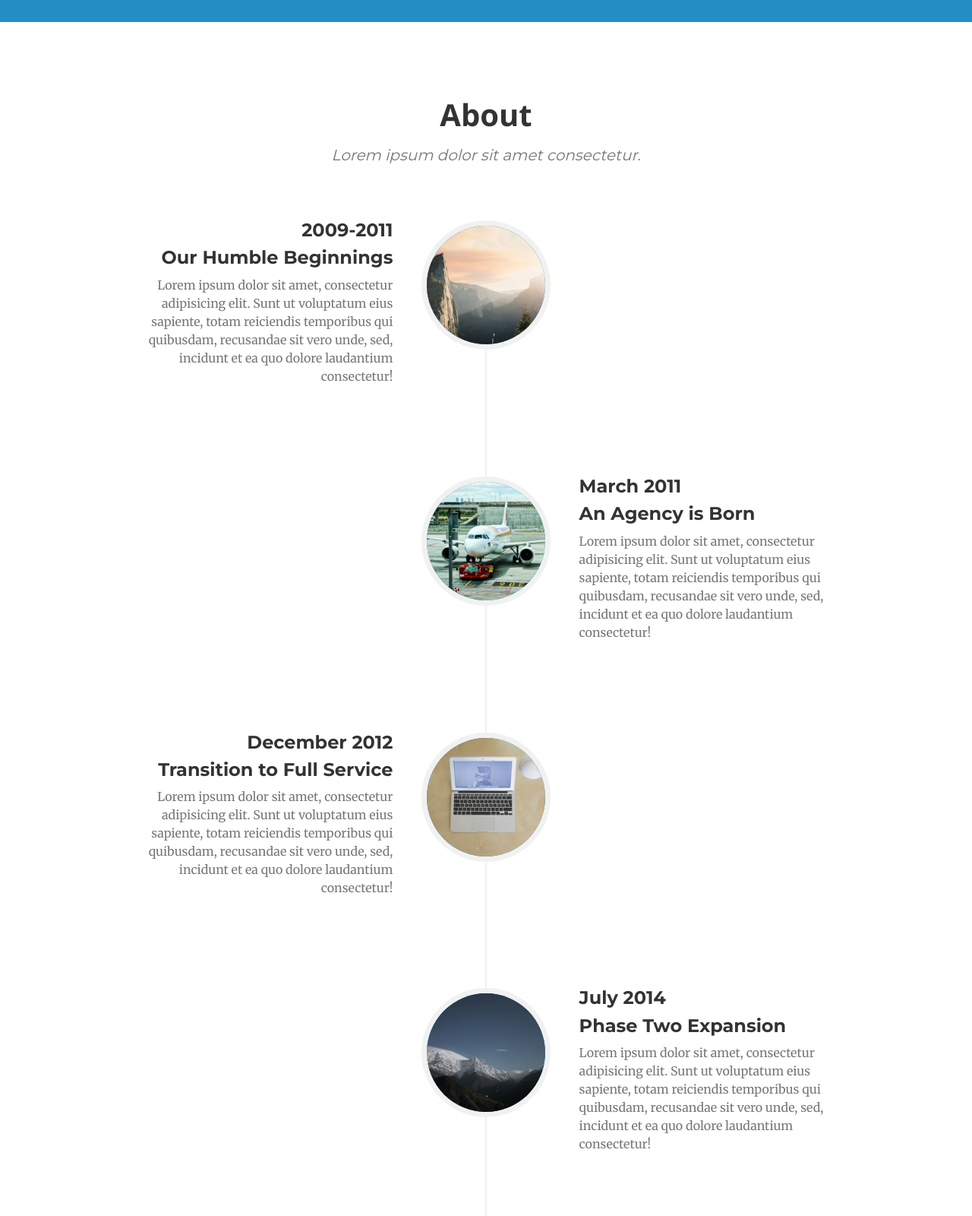
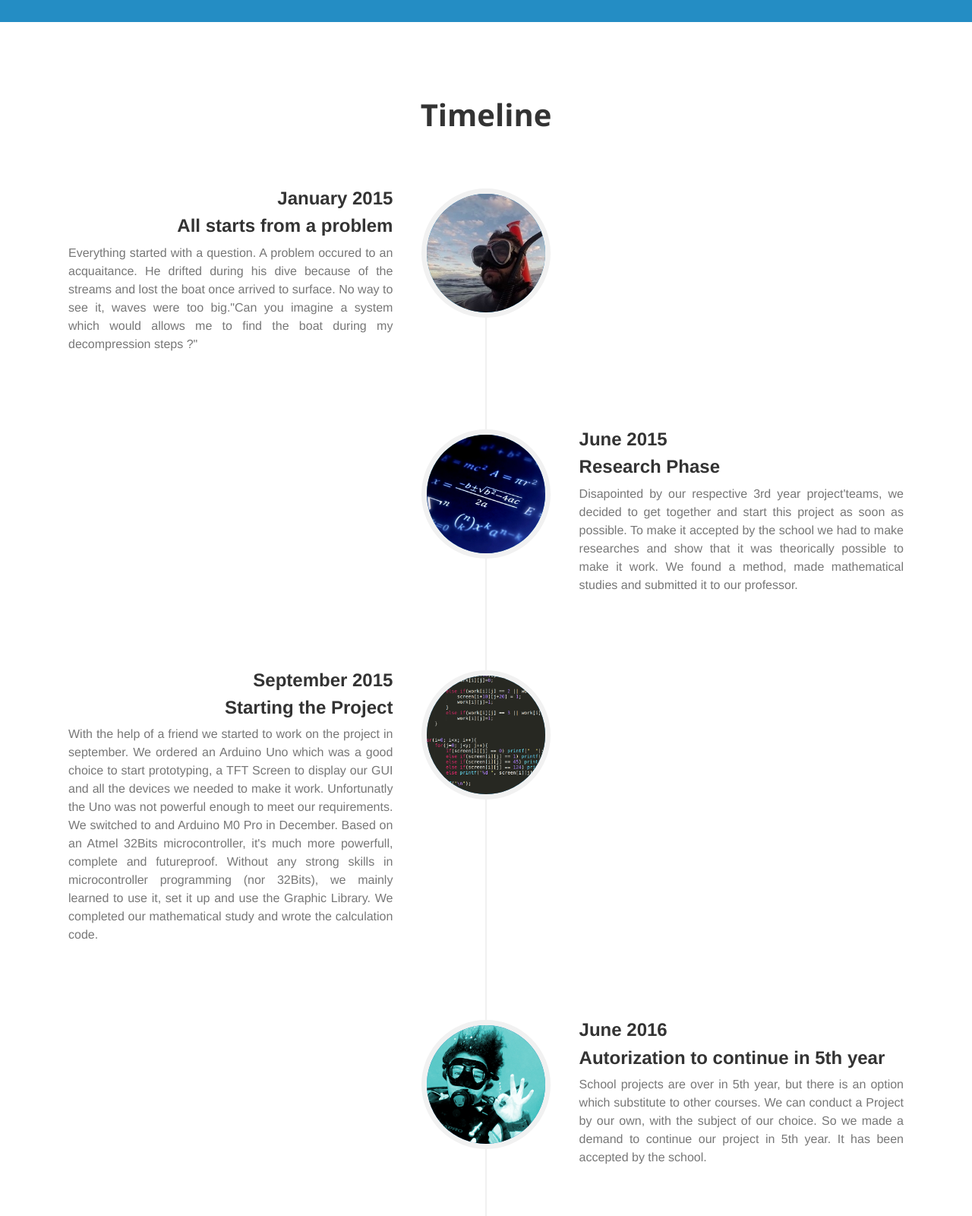
Before and after one commit to diving-compass/home, a website: page index.html in a window 1280 px wide. Shown: the part 1200-2800 px from the top of the page at 76% size. Drawn offline with nearby package versions, Linux system fonts and the light colour scheme; a web font is replaced by a local one.

Commit message:
Up timeline

```diff
--- a/css/creative.css
+++ b/css/creative.css
@@ -52,6 +52,7 @@ p {
 .text-faded {
   color: rgba(255, 255, 255, 0.7);
 }
+
 section {
   padding: 100px 0;
 }
@@ -484,6 +485,10 @@ footer ul.quicklinks {
 .team-member p {
   margin-top: 0;
 }
+.team-member p text-muted {
+  text-align: center;
+}
+
 
 @media (min-width: 767px) {
   #portfolio .portfolio-item {
@@ -583,7 +588,10 @@ footer ul.quicklinks {
 .timeline .timeline-heading h4.subheading {
   text-transform: none;
 }
-.timeline .timeline-body > p,
+.timeline .timeline-body > p {
+  text-align: justify;
+  text-justify: inter-word;
+}
 .timeline .timeline-body > ul {
   margin-bottom: 0;
 }
@@ -592,7 +600,7 @@ footer ul.quicklinks {
     left: 50%;
   }
   .timeline > li {
-    margin-bottom: 100px;
+    margin-bottom: 60px;
     min-height: 100px;
   }
   .timeline > li .timeline-panel {
@@ -644,7 +652,7 @@ footer ul.quicklinks {
     min-height: 170px;
   }
   .timeline > li .timeline-panel {
-    padding: 0 20px 20px 100px;
+    padding: 0 20px 20px 20px;
   }
   .timeline > li .timeline-image {
     width: 170px;
@@ -655,7 +663,7 @@ footer ul.quicklinks {
     margin-top: 40px;
   }
   .timeline > li.timeline-inverted > .timeline-panel {
-    padding: 0 100px 20px 20px;
+    padding: 0 20px 20px 20px;
   }
 }
 
@@ -690,6 +698,7 @@ section h3.section-subheading {
   font-size: 20px;
   font-family: "Montserrat", "Droid Serif", "Helvetica Neue", Helvetica, Arial, sans-serif;
   text-transform: none;
+  text-align: center;
   font-style: italic;
   font-weight: 400;
   margin-bottom: 75px;
--- a/index.html
+++ b/index.html
@@ -9,7 +9,7 @@
     <meta name="description" content="">
     <meta name="author" content="">
 
-    <title>Creative - Start Bootstrap Theme</title>
+    <title>Diving Compass</title>
 
     <!-- Bootstrap Core CSS -->
     <link href="vendor/bootstrap/css/bootstrap.min.css" rel="stylesheet">
@@ -17,13 +17,7 @@
     <!-- Custom Fonts -->
     <link href="vendor/font-awesome/css/font-awesome.min.css" rel="stylesheet" type="text/css">
     <link href='https://fonts.googleapis.com/css?family=Open+Sans:300italic,400italic,600italic,700italic,800italic,400,300,600,700,800' rel='stylesheet' type='text/css'>
-    <link href='https://fonts.googleapis.com/css?family=Merriweather:400,300,300italic,400italic,700,700italic,900,900italic' rel='stylesheet' type='text/css'>
 
-
-    <link href="https://fonts.googleapis.com/css?family=Montserrat:400,700" rel="stylesheet" type="text/css">
-    <link href='https://fonts.googleapis.com/css?family=Kaushan+Script' rel='stylesheet' type='text/css'>
-    <link href='https://fonts.googleapis.com/css?family=Droid+Serif:400,700,400italic,700italic' rel='stylesheet' type='text/css'>
-    <link href='https://fonts.googleapis.com/css?family=Roboto+Slab:400,100,300,700' rel='stylesheet' type='text/css'>
 
     <!-- Plugin CSS -->
     <link href="vendor/magnific-popup/magnific-popup.css" rel="stylesheet">
@@ -51,7 +45,7 @@
                 <button type="button" class="navbar-toggle collapsed" data-toggle="collapse" data-target="#bs-example-navbar-collapse-1">
                     <span class="sr-only">Toggle navigation</span> Menu <i class="fa fa-bars"></i>
                 </button>
-                <a class="navbar-brand page-scroll" href="#page-top">Start Bootstrap</a>
+                <a class="navbar-brand page-scroll" href="#page-top">Diving Compass</a>
             </div>
 
             <!-- Collect the nav links, forms, and other content for toggling -->
@@ -67,6 +61,9 @@
                         <a class="page-scroll" href="#portfolio">Portfolio</a>
                     </li>
                     <li>
+                        <a class="page-scroll" href="#team">Team</a>
+                    </li>
+                    <li>
                         <a class="page-scroll" href="#contact">Contact</a>
                     </li>
                 </ul>
@@ -79,9 +76,9 @@
     <header>
         <div class="header-content">
             <div class="header-content-inner">
-                <h1 id="homeHeading">Your Favorite Source of Free Bootstrap Themes</h1>
+                <h1 id="homeHeading">Ascent safely right to the boat</h1>
                 <hr>
-                <p>Start Bootstrap can help you build better websites using the Bootstrap CSS framework! Just download your template and start going, no strings attached!</p>
+                <p>Never lose the boat again. Never surface 500ft away from the boat. With the Diving Compass you will be able to swim directly under the boat during your decompression stops</p>
                 <a href="#about" class="btn btn-primary btn-xl page-scroll">Find Out More</a>
             </div>
         </div>
@@ -148,8 +145,8 @@
         <div class="container">
             <div class="row">
                 <div class="col-lg-12 text-center">
-                    <h2 class="section-heading">About</h2>
-                    <h3 class="section-subheading text-muted">Lorem ipsum dolor sit amet consectetur.</h3>
+                    <h2 class="section-heading">Timeline</h2>
+                    <h3 class="section-subheading text-muted"></h3>
                 </div>
             </div>
             <div class="row">
@@ -157,12 +154,68 @@
                     <ul class="timeline">
                         <li>
                             <div class="timeline-image">
-                                <img class="img-circle img-responsive" src="img/about/1.jpg" alt="">
+                                <img class="img-circle img-responsive" src="img/about/5.jpg" alt="">
                             </div>
                             <div class="timeline-panel">
                                 <div class="timeline-heading">
-                                    <h4>2009-2011</h4>
-                                    <h4 class="subheading">Our Humble Beginnings</h4>
+                                    <h4>January 2015</h4>
+                                    <h4 class="subheading">All starts from a problem</h4>
+                                </div>
+                                <div class="timeline-body">
+                                    <p class="text-muted">Everything started with a question. A problem occured to an acquaitance. He drifted during his dive because of the streams and lost the boat once arrived to surface. No way to see it, waves were too big."Can you imagine a system which would allows me to find the boat during my decompression steps ?"</p>
+                                </div>
+                            </div>
+                        </li>
+                        <li class="timeline-inverted">
+                            <div class="timeline-image">
+                                <img class="img-circle img-responsive" src="img/about/6.jpg" alt="">
+                            </div>
+                            <div class="timeline-panel">
+                                <div class="timeline-heading">
+                                    <h4>June 2015</h4>
+                                    <h4 class="subheading">Research Phase</h4>
+                                </div>
+                                <div class="timeline-body">
+                                    <p class="text-muted">Disapointed by our respective 3rd year project'teams, we decided to get together and start this project as soon as possible. To make it accepted by the school we had to make researches and show that it was theorically possible to make it work. We found a method, made mathematical studies and submitted it to our professor.</p>
+                                </div>
+                            </div>
+                        </li>
+                        <li>
+                            <div class="timeline-image">
+                                <img class="img-circle img-responsive" src="img/about/8.png" alt="">
+                            </div>
+                            <div class="timeline-panel">
+                                <div class="timeline-heading">
+                                    <h4>September 2015</h4>
+                                    <h4 class="subheading">Starting the Project</h4>
+                                </div>
+                                <div class="timeline-body">
+                                    <p class="text-muted">With the help of a friend we started to work on the project in september. We ordered an Arduino Uno which was a good choice to start prototyping, a TFT Screen to display our GUI and all the devices we needed to make it work. Unfortunatly the Uno was not powerful enough to meet our requirements. We switched to and Arduino M0 Pro in December. Based on an Atmel 32Bits microcontroller, it's much more powerfull, complete and futureproof. Without any strong skills in microcontroller programming (nor 32Bits), we mainly learned to use it, set it up and use the Graphic Library. We completed our mathematical study and wrote the calculation code.</p>
+                                </div>
+                            </div>
+                        </li>
+                        <li class="timeline-inverted">
+                            <div class="timeline-image">
+                                <img class="img-circle img-responsive" src="img/about/7.jpg" alt="">
+                            </div>
+                            <div class="timeline-panel">
+                                <div class="timeline-heading">
+                                    <h4>June 2016</h4>
+                                    <h4 class="subheading">Autorization to continue in 5th year</h4>
+                                </div>
+                                <div class="timeline-body">
+                                    <p class="text-muted">School projects are over in 5th year, but there is an option which substitute to other courses. We can conduct a Project by our own, with the subject of our choice. So we made a demand to continue our project in 5th year. It has been accepted by the school.</p>
+                                </div>
+                            </div>
+                        </li>
+                        <li>
+                            <div class="timeline-image">
+                                <img class="img-circle img-responsive" src="img/about/9.jpg" alt="">
+                            </div>
+                            <div class="timeline-panel">
+                                <div class="timeline-heading">
+                                    <h4>July 2016</h4>
+                                    <h4 class="subheading">Back to work</h4>
                                 </div>
                                 <div class="timeline-body">
                                     <p class="text-muted">Lorem ipsum dolor sit amet, consectetur adipisicing elit. Sunt ut voluptatum eius sapiente, totam reiciendis temporibus qui quibusdam, recusandae sit vero unde, sed, incidunt et ea quo dolore laudantium consectetur!</p>
@@ -171,12 +224,12 @@
                         </li>
                         <li class="timeline-inverted">
                             <div class="timeline-image">
-                                <img class="img-circle img-responsive" src="img/about/2.jpg" alt="">
+                                <img class="img-circle img-responsive" src="img/about/10.jpg" alt="">
                             </div>
                             <div class="timeline-panel">
                                 <div class="timeline-heading">
-                                    <h4>March 2011</h4>
-                                    <h4 class="subheading">An Agency is Born</h4>
+                                    <h4>September 2016</h4>
+                                    <h4 class="subheading">Test of Ultrasonic FSK</h4>
                                 </div>
                                 <div class="timeline-body">
                                     <p class="text-muted">Lorem ipsum dolor sit amet, consectetur adipisicing elit. Sunt ut voluptatum eius sapiente, totam reiciendis temporibus qui quibusdam, recusandae sit vero unde, sed, incidunt et ea quo dolore laudantium consectetur!</p>
@@ -185,26 +238,12 @@
                         </li>
                         <li>
                             <div class="timeline-image">
-                                <img class="img-circle img-responsive" src="img/about/3.jpg" alt="">
+                                <img class="img-circle img-responsive" src="img/about/11.jpg" alt="">
                             </div>
                             <div class="timeline-panel">
                                 <div class="timeline-heading">
-                                    <h4>December 2012</h4>
-                                    <h4 class="subheading">Transition to Full Service</h4>
-                                </div>
-                                <div class="timeline-body">
-                                    <p class="text-muted">Lorem ipsum dolor sit amet, consectetur adipisicing elit. Sunt ut voluptatum eius sapiente, totam reiciendis temporibus qui quibusdam, recusandae sit vero unde, sed, incidunt et ea quo dolore laudantium consectetur!</p>
-                                </div>
-                            </div>
-                        </li>
-                        <li class="timeline-inverted">
-                            <div class="timeline-image">
-                                <img class="img-circle img-responsive" src="img/about/4.jpg" alt="">
-                            </div>
-                            <div class="timeline-panel">
-                                <div class="timeline-heading">
-                                    <h4>July 2014</h4>
-                                    <h4 class="subheading">Phase Two Expansion</h4>
+                                    <h4>October 2016</h4>
+                                    <h4 class="subheading">Test of direction calculation</h4>
                                 </div>
                                 <div class="timeline-body">
                                     <p class="text-muted">Lorem ipsum dolor sit amet, consectetur adipisicing elit. Sunt ut voluptatum eius sapiente, totam reiciendis temporibus qui quibusdam, recusandae sit vero unde, sed, incidunt et ea quo dolore laudantium consectetur!</p>
@@ -336,7 +375,7 @@
                         <h4>Kilian LE MOIGNE</h4>
                         <p class="text-muted">Embedded Dev</p>
                         <ul class="list-inline social-buttons">
-                            <li><a href="#"><i class="fa fa-linkedin"></i></a>
+                            <li><a href="https://fr.linkedin.com/in/kilian-le-moigne-533300105"><i class="fa fa-linkedin"></i></a>
                             </li>
                         </ul>
                     </div>
@@ -347,7 +386,7 @@
                         <h4>Julien CAMER</h4>
                         <p class="text-muted">Embedded Dev</p>
                         <ul class="list-inline social-buttons">
-                            <li><a href="#"><i class="fa fa-linkedin"></i></a>
+                            <li><a href="https://fr.linkedin.com/in/julien-camer-460301105"><i class="fa fa-linkedin"></i></a>
                             </li>
                         </ul>
                     </div>
@@ -368,10 +407,10 @@
                     </div>
                 </div>-->
             </div>
-            <div class="row">
+            <!--<div class="row">
                 <div class="col-lg-8 col-lg-offset-2 text-center">
                     <p class="large text-muted">Lorem ipsum dolor sit amet, consectetur adipisicing elit. Aut eaque, laboriosam veritatis, quos non quis ad perspiciatis, totam corporis ea, alias ut unde.</p>
-                </div>
+                </div>-->
             </div>
         </div>
     </section>
```
Also changed, not shown: img/about/10.jpg (added), img/about/11.jpg (added), img/about/5.jpg (added), img/about/6.jpg (added), img/about/7.jpg (added), img/about/8.png (added), img/about/9.jpg (added).
